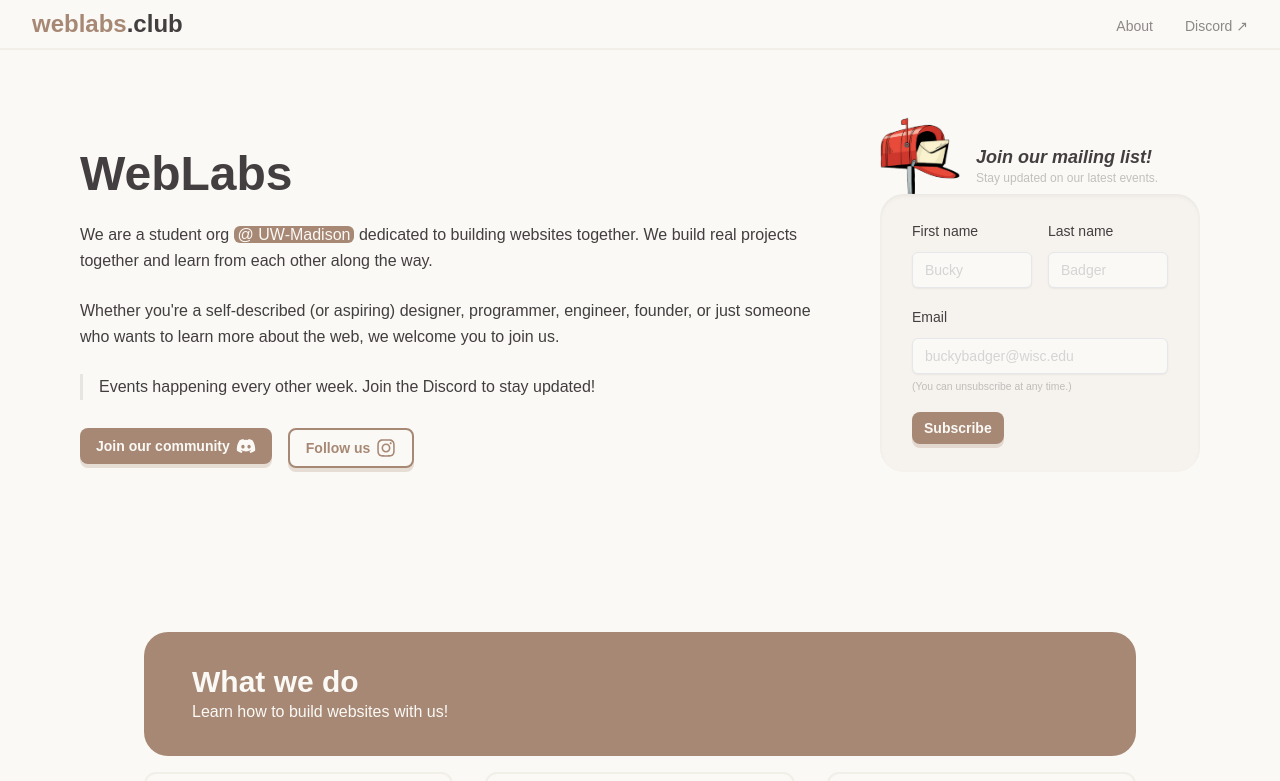
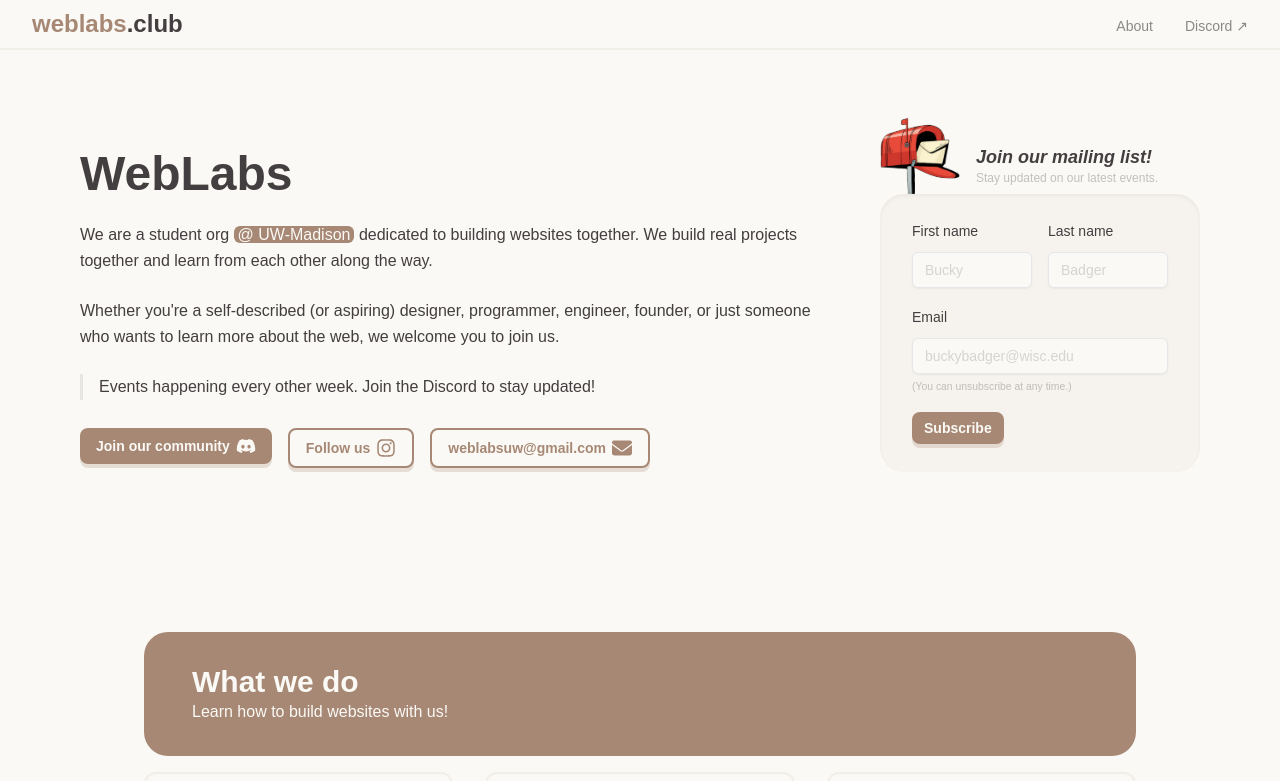
Before and after one commit to weblabsuw/site, a Next.js app: page / in a window 1280 px wide. Shown: the top 781 px of the page. Built offline with nearby package versions, Linux system fonts and the light colour scheme.

Commit message:
Add email

```diff
--- a/components/home/hero.tsx
+++ b/components/home/hero.tsx
@@ -1,6 +1,6 @@
 import Link from "next/link";
 import { config } from "@/content/config";
-import { FaDiscord, FaInstagram } from "react-icons/fa6";
+import { FaDiscord, FaEnvelope, FaInstagram } from "react-icons/fa6";
 import { Button } from "@/components/ui/button";
 import { MailingListForm } from "@/components/mailing-list-form";
 
@@ -41,6 +41,14 @@
               </Button>
             </Link>
           }
+
+          {config.socials.email &&
+            <Link href={`mailto:${config.socials.email}`} target="_blank" rel="noopener noreferrer">
+              <Button className="px-4 py-2 flex items-center justify-center gap-1.5 text-primary bg-surface border-2 border-primary rounded-lg">
+                {config.socials.email} <FaEnvelope size={20}/>
+              </Button>
+            </Link>
+          }
         </div>
       </div>
 
--- a/content/config.ts
+++ b/content/config.ts
@@ -4,6 +4,7 @@
   socials: {
     discord?: string;
     instagram?: string;
+    email?: string;
   };
 }
 
@@ -13,5 +14,6 @@
   socials: {
     discord: "https://go.weblabs.club/discord",
     instagram: "https://instagram.com/weblabsuw",
+    email: "weblabsuw@gmail.com",
   }
 };
```
